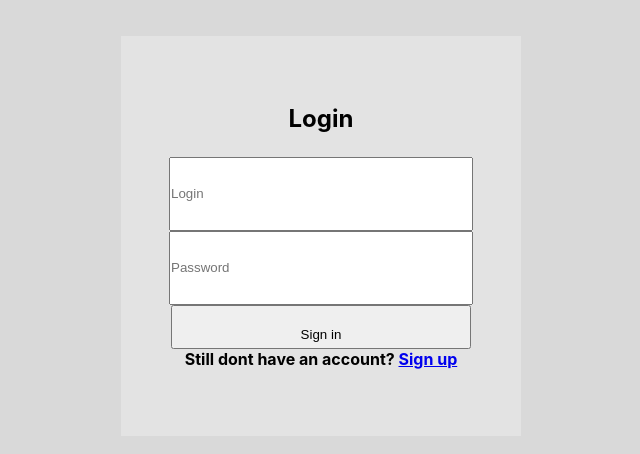
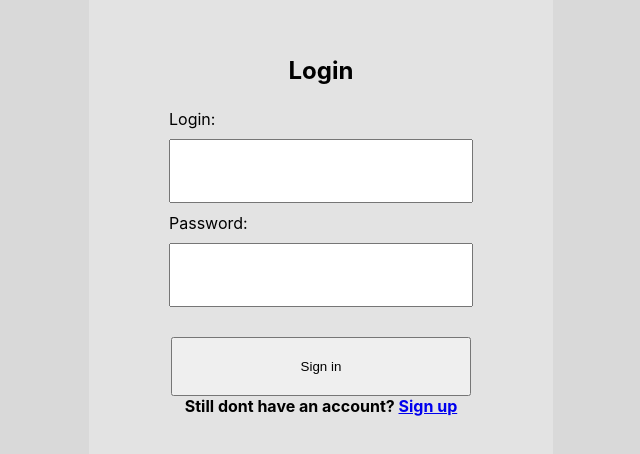
Before and after one commit to FilipeFiusa/text-editor-react, a React (Create React App) app: page /login in a window 1280 px wide. Shown: the part 164-618 px from the top of the page, without its empty margins (319-959 px from the left). Built offline with nearby package versions, Linux system fonts and the light colour scheme; no server answers.

Commit message:
Fixed login css

```diff
--- a/src/pages/Login/index.tsx
+++ b/src/pages/Login/index.tsx
@@ -59,12 +59,19 @@ function Login(){
                 <h2>Login</h2>
 
                 <p id="warning"></p>
+                <div className="input-div">
+                    <label htmlFor="login">
+                        Login:
+                    </label>
+                    <input name="login" value={login} onChange={event => setLogin(event.target.value)} placeholder="" />
+                </div>
+                <div className="input-div">
+                    <label htmlFor="password">Password:</label>
+                    <input type="password" name="password" value={password} onChange={event => setPassword(event.target.value)} placeholder=""/>
+                </div>
 
-                <input name="login" value={login} onChange={event => setLogin(event.target.value)} placeholder="Login" />
 
-                <input type="password" name="password" value={password} onChange={event => setPassword(event.target.value)} placeholder="Password"/>
-
-                <input type="submit" value="Sign in" />
+                <input className="submit-button" type="submit" value="Sign in" />
 
                 <h4>Still dont have an account? <Link to="/register">Sign up</Link></h4>
             </form>
--- a/src/pages/Login/style.css
+++ b/src/pages/Login/style.css
@@ -11,25 +11,35 @@
 #login-form {
     background-color: #E3E3E3;
 
-    width: 400px;
-    height: 400px;
+    padding: 90px 80px;
 
 
     display: flex;
     flex-direction: column;
 
-    justify-content: center;
-    align-items: center;
 }
 
 #warning{
     color: red;
 }
 
+.input-div{
+    display: flex;
+    flex-direction: column;
+}
 
-#login-form input {
+#login-form .input-div input {
     width: 300px;
-    height: 30px;
+    height: 20px;
 
     padding: 20px 0;
+    margin: 10px 0;
 }
+
+
+#login-form .submit-button {
+    width: 300px;
+    padding: 20px 0;
+
+    margin-top: 20px;
+}
```
